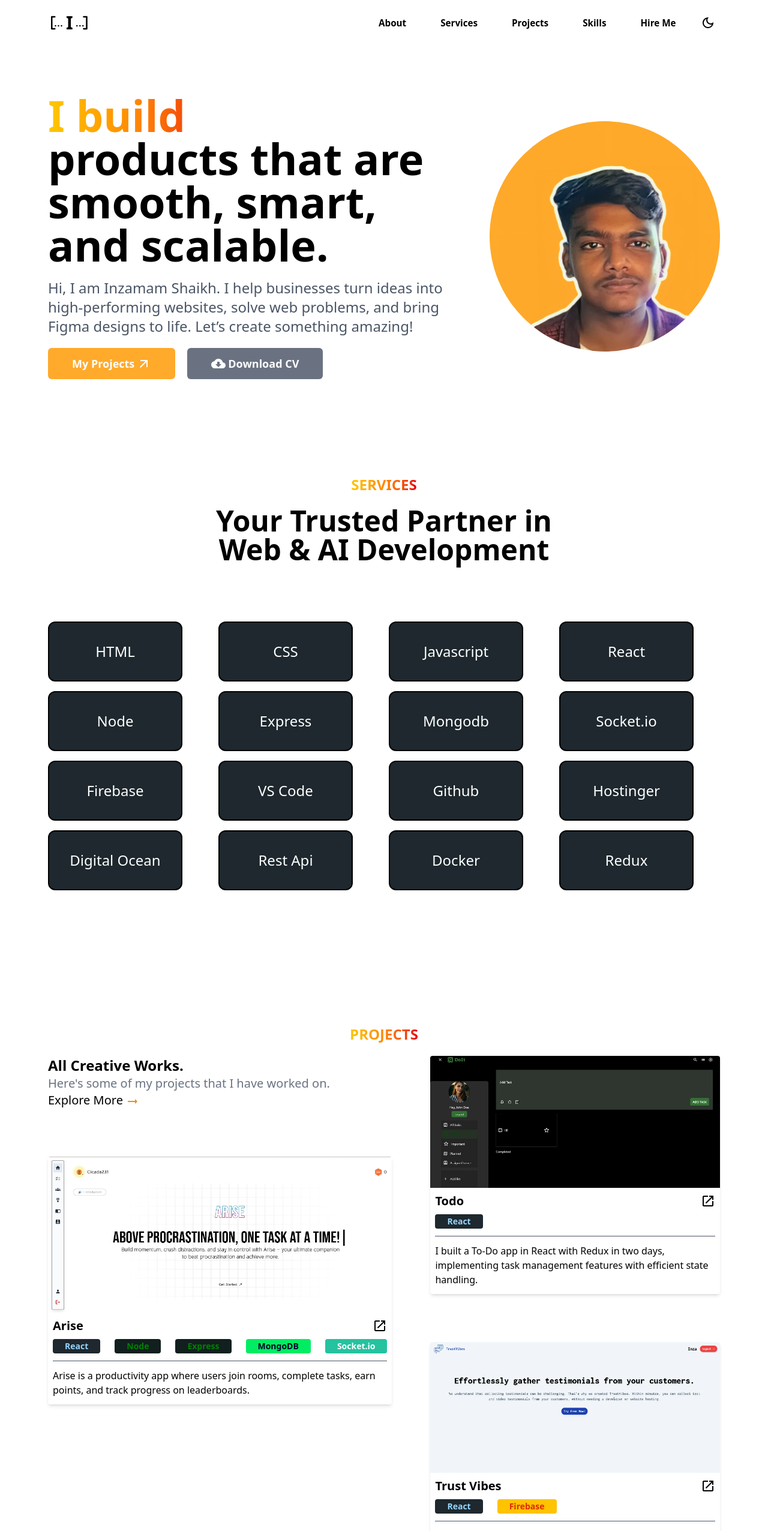
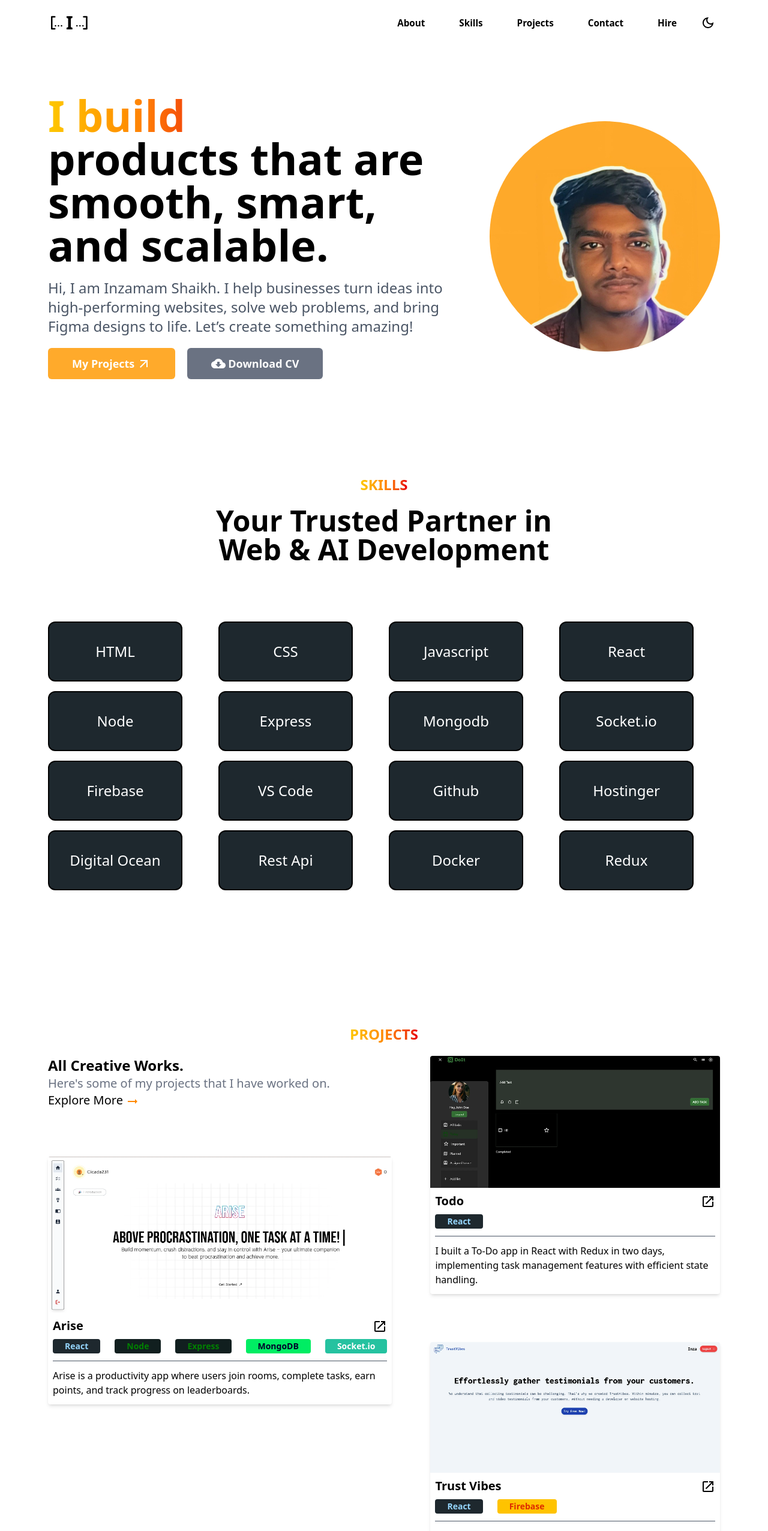
Before and after one commit to Inzamamdev/Portfolio, a React (Vite) app: page / in a window 1280 px wide. Shown: the top 2552 px of the page at 60% size. Built offline with nearby package versions, Linux system fonts and the light colour scheme.

Commit message:
animation & navigation done

```diff
--- a/package.json
+++ b/package.json
@@ -17,10 +17,12 @@
     "@mui/material": "^6.4.2",
     "@reduxjs/toolkit": "^2.5.1",
     "@tailwindcss/vite": "^4.0.1",
+    "gh-pages": "^6.3.0",
     "react": "^18.3.1",
     "react-dom": "^18.3.1",
     "react-icons": "^5.4.0",
     "react-redux": "^9.2.0",
+    "react-router-dom": "^7.1.4",
     "react-simple-typewriter": "^5.0.1",
     "tailwindcss": "^4.0.1"
   },
--- a/src/App.jsx
+++ b/src/App.jsx
@@ -1,4 +1,4 @@
-import { useState } from "react";
+import { useRef } from "react";
 import Navbar from "./components/Navbar";
 import SectionOne from "./components/SectionOne";
 import SectionTwo from "./components/SectionTwo";
@@ -6,16 +6,33 @@ import SectionThree from "./components/SectionThree";
 import SectionFour from "./components/SectionFour";
 import SectionFive from "./components/SectionFive";
 function App() {
-  const [count, setCount] = useState(0);
+  const sectionOneRef = useRef(null);
+  const sectionTwoRef = useRef(null);
+  const sectionThreeRef = useRef(null);
+  const sectionFourRef = useRef(null);
 
   return (
     <>
       <div className=" bg-white dark:bg-black ">
-        <Navbar />
-        <SectionOne />
-        <SectionTwo />
-        <SectionThree />
-        <SectionFour />
+        <Navbar
+          sectionOneRef={sectionOneRef}
+          sectionTwoRef={sectionTwoRef}
+          sectionThreeRef={sectionThreeRef}
+          sectionFourRef={sectionFourRef}
+        />
+        <div ref={sectionOneRef}>
+          <SectionOne />
+        </div>
+        <div ref={sectionTwoRef}>
+          <SectionTwo />
+        </div>
+        <div ref={sectionThreeRef}>
+          <SectionThree />
+        </div>
+        <div ref={sectionFourRef}>
+          <SectionFour />
+        </div>
+
         <SectionFive />
       </div>
     </>
--- a/src/components/Navbar.jsx
+++ b/src/components/Navbar.jsx
@@ -8,12 +8,16 @@ import LightModeOutlinedIcon from "@mui/icons-material/LightModeOutlined";
 import { TbBracketsContainStart } from "react-icons/tb";
 import { TbBracketsContainEnd } from "react-icons/tb";
 import { toggleDarkMode } from "../features/theme/darkSlice";
-export default function Navbar() {
+export default function Navbar({
+  sectionOneRef,
+  sectionTwoRef,
+  sectionThreeRef,
+  sectionFourRef,
+}) {
   const dispatch = useDispatch();
   const darkMode = useSelector((state) => state.darkMode.darkMode);
   const [isOpen, setIsOpen] = useState(false);
 
-  console.log(isOpen);
   useEffect(() => {
     const root = window.document.documentElement;
     if (darkMode) {
@@ -24,6 +28,11 @@ export default function Navbar() {
   }, [darkMode]);
   const handleToggle = () => {
     dispatch(toggleDarkMode());
+  };
+
+  const scrollToSection = (sectionRef) => {
+    sectionRef.current?.scrollIntoView({ behavior: "smooth" });
+    // Close menu on mobile after clicking
   };
   return (
     <div className="flex justify-between items-center py-5 sm:mx-20 mx-5 dark:text-white font-bold">
@@ -44,20 +53,34 @@ export default function Navbar() {
               : "opacity-0 scale-95 pointer-events-none md:opacity-100 md:pointer-events-auto"
           }`}
         >
-          <li className="px-5 py-4 md:py-0 cursor-pointer hover:text-gray-500 dark:hover:text-gray-300">
+          <li
+            onClick={() => scrollToSection(sectionOneRef)}
+            className="px-5 py-4 md:py-0 cursor-pointer hover:text-gray-500 dark:hover:text-gray-300"
+          >
             About
           </li>
-          <li className="px-5 py-4 md:py-0 cursor-pointer hover:text-gray-500 dark:hover:text-gray-300">
-            Services
+          <li
+            onClick={() => scrollToSection(sectionTwoRef)}
+            className="px-5 py-4 md:py-0 cursor-pointer hover:text-gray-500 dark:hover:text-gray-300"
+          >
+            Skills
+          </li>
+          <li
+            onClick={() => scrollToSection(sectionThreeRef)}
+            className="px-5 py-4 md:py-0 cursor-pointer hover:text-gray-500 dark:hover:text-gray-300"
+          >
+            Projects
+          </li>
+          <li
+            onClick={() => scrollToSection(sectionFourRef)}
+            className="px-5 py-4 md:py-0 cursor-pointer hover:text-gray-500 dark:hover:text-gray-300"
+          >
+            Contact
           </li>
           <li className="px-5 py-4 md:py-0 cursor-pointer hover:text-gray-500 dark:hover:text-gray-300">
-            Projects
-          </li>
-          <li className="px-5 py-4 md:py-0 cursor-pointer hover:text-gray-500 dark:hover:text-gray-300">
-            Skills
-          </li>
-          <li className="px-5 py-4 md:py-0 cursor-pointer hover:text-gray-500 dark:hover:text-gray-300">
-            Hire Me
+            <a href="https://www.upwork.com/freelancers/~018cd69dd219b9849e">
+              Hire
+            </a>
           </li>
         </ul>
         {darkMode ? (
--- a/src/components/SectionFour.jsx
+++ b/src/components/SectionFour.jsx
@@ -2,24 +2,52 @@ import React from "react";
 import { RxLinkedinLogo } from "react-icons/rx";
 import { MdEmail } from "react-icons/md";
 import { SiReaddotcv } from "react-icons/si";
+import { useEffect, useRef } from "react";
+import { gsap } from "gsap";
+import { ScrollTrigger } from "gsap/ScrollTrigger";
+export default function SectionFour() {
+  const boxRef = useRef(null);
 
-export default function SectionFour() {
+  useEffect(() => {
+    gsap.fromTo(
+      boxRef.current,
+      { opacity: 0, y: -70 },
+      {
+        opacity: 1,
+        y: 0,
+        duration: 1.5,
+        ease: "power3.out",
+        scrollTrigger: {
+          trigger: boxRef.current,
+          start: "top 80%", // Animation starts when the section is more visible
+          toggleActions: "play none none none", // Plays once on scroll into view
+        },
+      }
+    );
+  }, []);
+
   return (
-    <div className="sm:mx-20 mx-5 text-black dark:text-white text-center text-[1rem] mb-40">
+    <div
+      ref={boxRef}
+      className="sm:mx-20 mx-5 text-black dark:text-white text-center text-[1rem] mb-40"
+    >
       <h1 className="text-5xl font-bold">Keep In Touch.</h1>
       <p className=" text-gray-500 my-10">
         Ready to create something amazing? Let's hop on a call.
       </p>
       <div className="flex items-center justify-center font-bold text-white sm:mx-20 mx-5">
+        <a href="https://www.linkedin.com/in/inzamam-shaikh-189678284/">
+          {" "}
           <span className="flex items-center bg-[#141414] py-1.5 px-5 rounded-md">
             <RxLinkedinLogo fontSize={18} className=" mr-1" /> LinkedIn
           </span>
+        </a>
+        <a href="mailto:sinzamam429@gmail.com">
+          {" "}
           <span className="flex items-center mx-5 bg-[#141414] py-1.5 px-5 rounded-md">
             <MdEmail fontSize={20} className=" mr-1" /> Email
           </span>
-        <span className="flex items-center bg-[#141414] py-1.5 px-5 rounded-md">
-          <SiReaddotcv fontSize={20} className=" mr-1" /> Resume
-        </span>
+        </a>
       </div>
     </div>
   );
--- a/src/components/SectionOne.jsx
+++ b/src/components/SectionOne.jsx
@@ -3,9 +3,37 @@ import profile from "../assets/me.jpeg";
 import ArrowOutwardIcon from "@mui/icons-material/ArrowOutward";
 import CloudDownloadIcon from "@mui/icons-material/CloudDownload";
 import { Typewriter } from "react-simple-typewriter";
+import { useEffect, useRef } from "react";
+import { gsap } from "gsap";
+import { ScrollTrigger } from "gsap/ScrollTrigger";
+
 export default function SectionOne() {
+  gsap.registerPlugin(ScrollTrigger);
+
+  const boxRef = useRef(null);
+
+  useEffect(() => {
+    gsap.fromTo(
+      boxRef.current,
+      { opacity: 0, y: -70 },
+      {
+        opacity: 1,
+        y: 0,
+        duration: 1.5,
+        ease: "power3.out",
+        scrollTrigger: {
+          trigger: boxRef.current,
+          start: "top 80%", // Animation starts when the section is more visible
+          toggleActions: "play none none none", // Plays once on scroll into view
+        },
+      }
+    );
+  }, []);
   return (
-    <div className="sm:mx-20 mx-5 text-black flex my-20 gap-16 items-center flex-wrap md:flex-nowrap dark:text-white mb-40">
+    <div
+      ref={boxRef}
+      className="sm:mx-20 mx-5 text-black flex my-20 gap-16 items-center flex-wrap md:flex-nowrap dark:text-white mb-40"
+    >
       <div className=" ">
         <h1 className=" text-4xl sm:text-5xl md:text-7xl font-bold  ">
           <span className="bg-gradient-to-r from-yellow-400 via-orange-400 bg-clip-text text-transparent to-red-600 ">
@@ -32,14 +60,21 @@ export default function SectionOne() {
           to life. Let’s create something amazing!
         </p>
         <div className="flex mt-5 items-center text-lg flex-wrap md:flex-nowrap">
-          <button className="font-bold bg-[#ffaa2b] py-3 px-10 rounded-md w-full sm:w-auto">
-            <span className="flex items-center justify-center text-white">
-              My Projects <ArrowOutwardIcon className="ml-1" />
+          <button className="font-bold bg-[#ffaa2b] py-3 px-10 rounded-md w-full sm:w-auto hover:cursor-pointer">
+            <span className="flex items-center justify-center text-white ">
+              My Projects{" "}
+              <ArrowOutwardIcon className="transition-all duration-300 ml-1 hover:rotate-45" />
             </span>
           </button>
-          <button className="font-bold sm:mx-5 bg-gray-500 py-3 px-10 rounded-md w-full sm:w-auto mt-5 sm:mt-0">
+          <button className="font-bold sm:mx-5 bg-gray-500 py-3 px-10 rounded-md w-full sm:w-auto mt-5 sm:mt-0 hover:cursor-pointer">
             <span className="flex items-center justify-center text-white">
-              <CloudDownloadIcon className="mr-1" /> Download CV
+              <CloudDownloadIcon className="mr-1" />
+              <a
+                href="/inzamamresume_v1.pdf"
+                download="Inzamam_Shaikh_Resume.pdf"
+              >
+                Download CV
+              </a>
             </span>
           </button>
         </div>
--- a/src/components/SectionThree.jsx
+++ b/src/components/SectionThree.jsx
@@ -4,9 +4,35 @@ import Arise from "../assets/arise.webp";
 import OpenInNewOutlinedIcon from "@mui/icons-material/OpenInNewOutlined";
 import Todo from "../assets/todo.webp";
 import Trust from "../assets/trust-vibes.webp";
+import { useEffect, useRef } from "react";
+import { gsap } from "gsap";
+import { ScrollTrigger } from "gsap/ScrollTrigger";
 export default function SectionThree() {
+  const boxRef = useRef(null);
+
+  useEffect(() => {
+    gsap.fromTo(
+      boxRef.current,
+      { opacity: 0, y: -70 },
+      {
+        opacity: 1,
+        y: 0,
+        duration: 1.5,
+        ease: "power3.out",
+        scrollTrigger: {
+          trigger: boxRef.current,
+          start: "top 80%", // Animation starts when the section is more visible
+          toggleActions: "play none none none", // Plays once on scroll into view
+        },
+      }
+    );
+  }, []);
+
   return (
-    <div className="sm:mx-20 mx-5 text-black dark:text-white mb-72">
+    <div
+      ref={boxRef}
+      className="sm:mx-20 mx-5 text-black dark:text-white mb-72"
+    >
       {" "}
       <h6 className="text-2xl font-bold text-center mb-5">
         <span className="bg-gradient-to-r from-yellow-400 via-orange-400 bg-clip-text text-transparent to-red-600">
@@ -30,7 +56,10 @@ export default function SectionThree() {
             <img src={Arise} alt="" loading="lazy" className="rounded-t" />
             <div className="flex justify-between mx-2 my-2 items-center">
               <p className="text-xl font-bold">Arise</p>
-              <OpenInNewOutlinedIcon />
+              <a href="https://arise-hazel.vercel.app/">
+                {" "}
+                <OpenInNewOutlinedIcon />
+              </a>
             </div>
             <div className="flex items-center flex-wrap md:flex-nowrap gap-2">
               <p className=" py-0.5 mx-2 px-5 bg-[#1e282e] text-[#95d5fc] text-sm font-bold rounded-sm">
@@ -63,7 +92,9 @@ export default function SectionThree() {
             <img src={Todo} alt="" loading="lazy" className="rounded-t" />
             <div className="flex justify-between mx-2 my-2 items-center">
               <p className="text-xl font-bold">Todo</p>
-              <OpenInNewOutlinedIcon />
+              <a href="https://quad-b-todo-theta.vercel.app/">
+                <OpenInNewOutlinedIcon />
+              </a>
             </div>
             <div className="flex items-center flex-wrap md:flex-nowrap gap-2">
               <p className=" py-0.5 mx-2 px-5 bg-[#1e282e] text-[#95d5fc] text-sm font-bold rounded-sm">
@@ -84,7 +115,10 @@ export default function SectionThree() {
             <img src={Trust} alt="" loading="lazy" className="rounded-t" />
             <div className="flex justify-between mx-2 my-2 items-center">
               <p className="text-xl font-bold">Trust Vibes</p>
-              <OpenInNewOutlinedIcon />
+              <a href="https://trust-vibes.vercel.app/">
+                {" "}
+                <OpenInNewOutlinedIcon />
+              </a>
             </div>
             <div className="flex items-center flex-wrap md:flex-nowrap gap-2">
               <p className=" py-0.5 mx-2 px-5 bg-[#1e282e] text-[#95d5fc] text-sm font-bold rounded-sm">
--- a/src/components/SectionTwo.jsx
+++ b/src/components/SectionTwo.jsx
@@ -1,14 +1,38 @@
 import React from "react";
-import SupportAgentIcon from "@mui/icons-material/SupportAgent";
-import TerminalOutlinedIcon from "@mui/icons-material/TerminalOutlined";
-import SentimentSatisfiedOutlinedIcon from "@mui/icons-material/SentimentSatisfiedOutlined";
 import Skills from "./Skills";
+import { useEffect, useRef } from "react";
+import { gsap } from "gsap";
+import { ScrollTrigger } from "gsap/ScrollTrigger";
 export default function SectionTwo() {
+  gsap.registerPlugin(ScrollTrigger);
+
+  const boxRef = useRef(null);
+
+  useEffect(() => {
+    gsap.fromTo(
+      boxRef.current,
+      { opacity: 0, y: -70 },
+      {
+        opacity: 1,
+        y: 0,
+        duration: 1.5,
+        ease: "power3.out",
+        scrollTrigger: {
+          trigger: boxRef.current,
+          start: "top 80%", // Animation starts when the section is more visible
+          toggleActions: "play none none none", // Plays once on scroll into view
+        },
+      }
+    );
+  }, []);
   return (
-    <div className="sm:mx-20 mx-5 text-black dark:text-white mb-56">
+    <div
+      ref={boxRef}
+      className="sm:mx-20 mx-5 text-black dark:text-white mb-56"
+    >
       <h6 className="text-2xl font-bold text-center mb-5">
         <span className="bg-gradient-to-r from-yellow-400 via-orange-400 bg-clip-text text-transparent to-red-600">
-          SERVICES
+          SKILLS
         </span>
       </h6>
       <h2 className="mx-auto mb-24 text-center text-3xl md:text-5xl sm:text-5xl font-bold max-w-xl">
```
Also changed, not shown: 2 other files (tests, documents, lock files or other folders). Lines whose indentation alone changed are shown as unchanged.
